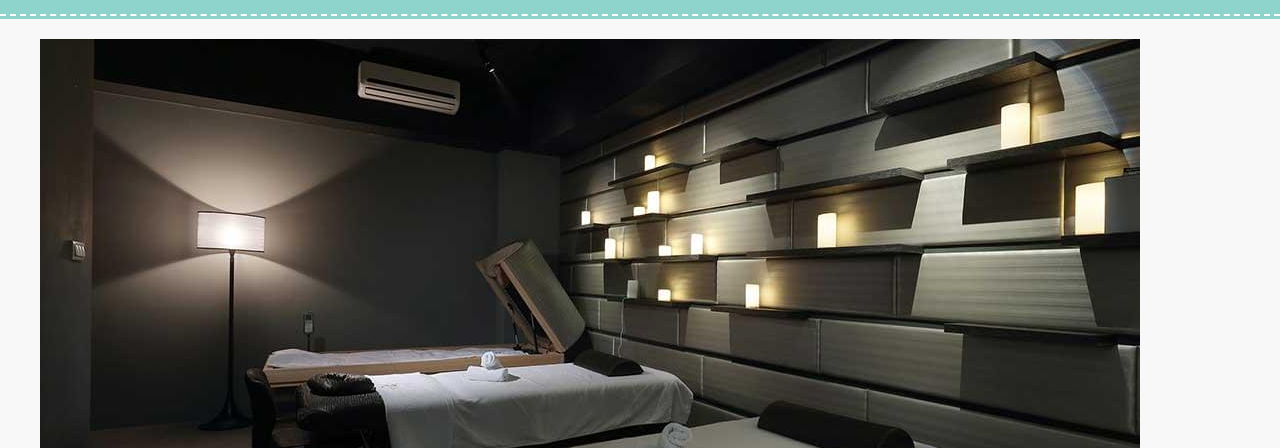
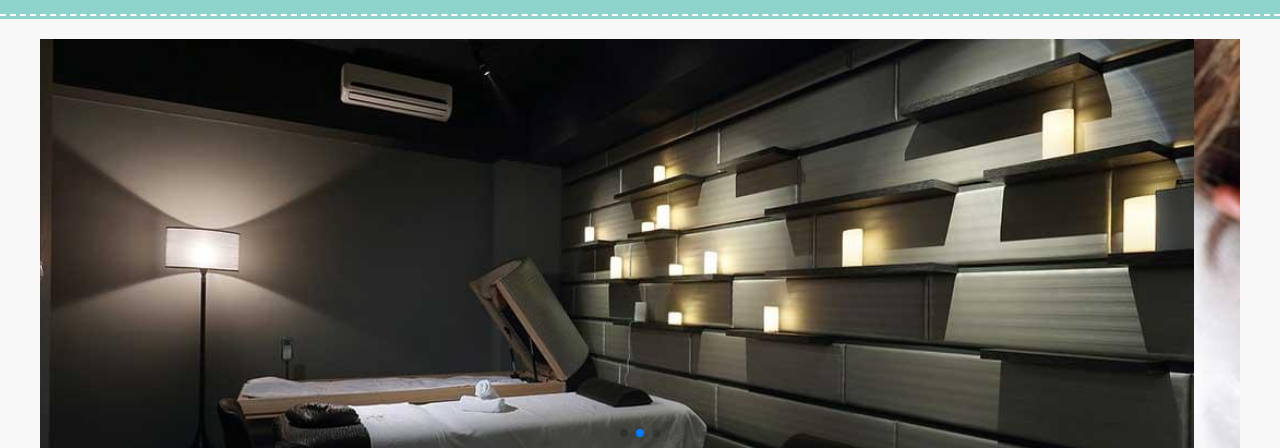
Before and after one commit to johnburetdev/carolinaSpa, a website: page index.html in a window 1280 px wide. Shown: the part 352-800 px from the top of the page. Drawn offline with nearby package versions, Linux system fonts and the light colour scheme; a web font is replaced by a local one.

Commit message:
SLIDER CONFIGURADO

```diff
--- a/index.html
+++ b/index.html
@@ -10,6 +10,8 @@
     <link rel="preconnect" href="https://fonts.gstatic.com" crossorigin>
     <link href="https://fonts.googleapis.com/css2?family=Italianno&family=Lato:wght@400;700;900&display=swap"
         rel="stylesheet">
+    <link rel="stylesheet" href="https://cdn.jsdelivr.net/npm/swiper@11/swiper-bundle.min.css" />
+
     <link rel="stylesheet" href="build/css/app.css">
 </head>
 
@@ -73,17 +75,17 @@
         </div>
     </div>
 
-    <section class="slider">
+    <section class="slider contenedor">
         <ul class="slider__contenedor">
             <li class="slider__slide">
-                <img src="build/img/slide_01.jpg" />
-                <!--  </li>
-            <li class="slider__slide">
-                <img src="build/img/slide_01.jpg" />
+                <img class="slider__imagen" src="build/img/slide_01.jpg" />
             </li>
             <li class="slider__slide">
-                <img src="build/img/slide_01.jpg" />
-            </li> -->
+                <img class="slider__imagen" src="build/img/slide_02.jpg" />
+            </li>
+            <li class="slider__slide">
+                <img class="slider__imagen" src="build/img/slide_03.jpg" />
+            </li>
         </ul>
     </section>
 
@@ -367,6 +369,9 @@
         </div>
         <p class="footer__copyright">Carolina Spa & Salon. Todos los derechos reservados. (©)</p>
     </footer>
+
+    <script src="https://cdn.jsdelivr.net/npm/swiper@11/swiper-bundle.min.js"></script>
+    <script src="js/app.js"></script>
 </body>
 
 </html>
--- /dev/null
+++ b/js/app.js
@@ -0,0 +1,10 @@
+window.swiper = new Swiper({
+  el: ".slider__contenedor",
+  slideClass: "slider__slide",
+  createElements: true,
+  autoplay: {
+    delay: 5000,
+  },
+  loop: true,
+  pagination: true,
+});
--- a/src/scss/ui/contenido/_index.scss
+++ b/src/scss/ui/contenido/_index.scss
@@ -3,3 +3,6 @@
 @forward 'horarios';
 @forward 'productos';
 @forward 'cita';
+
+
+@forward 'slider';
--- /dev/null
+++ b/src/scss/ui/contenido/_slider.scss
@@ -0,0 +1,15 @@
+@use 'base/mixins' as m;
+
+.slider{
+    overflow: hidden;
+    &__slide{
+        height: 100%;
+        flex-shrink: 0;
+        width: 100%;
+        position: relative;
+        transition-property: transform;
+    }
+    &__imagen{
+        width: 100%;
+    }
+}
```
Also changed, not shown: build/css/app.css, 1 other file.
